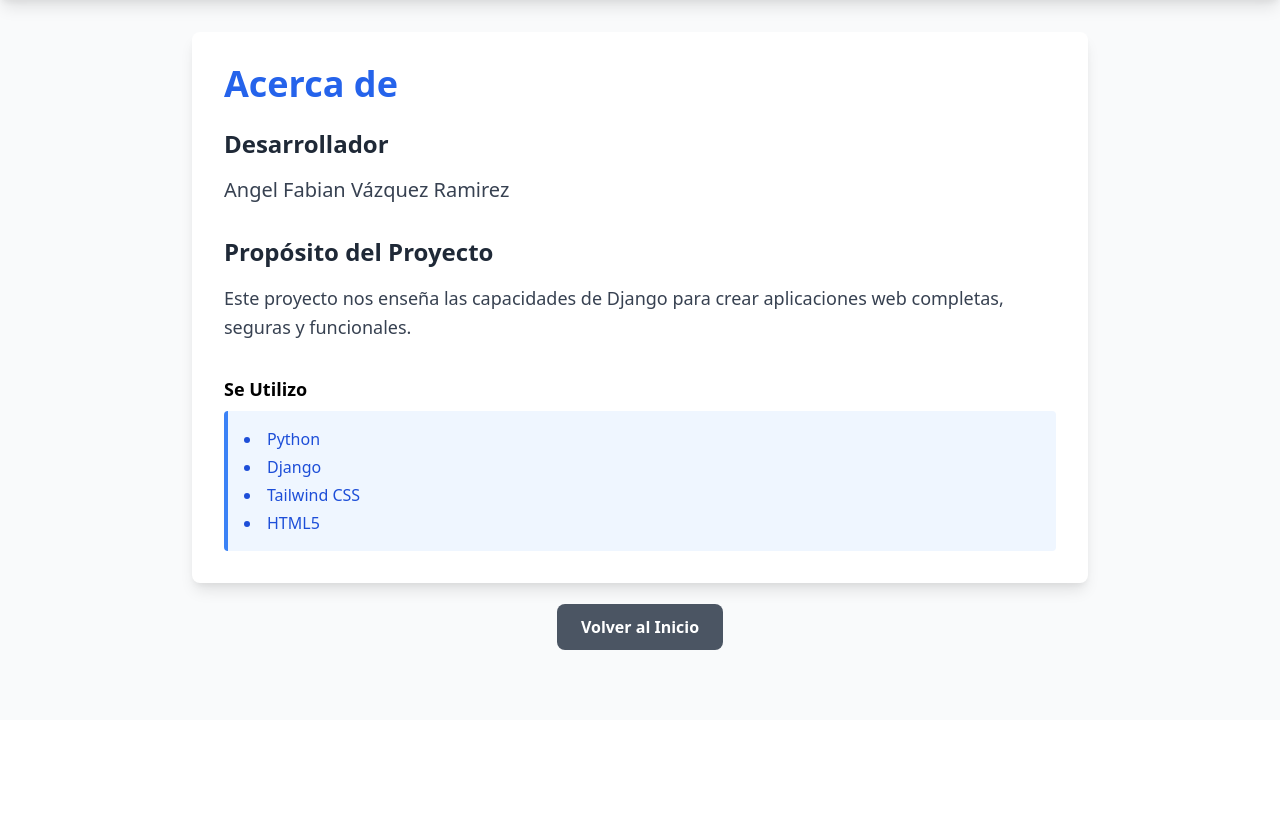
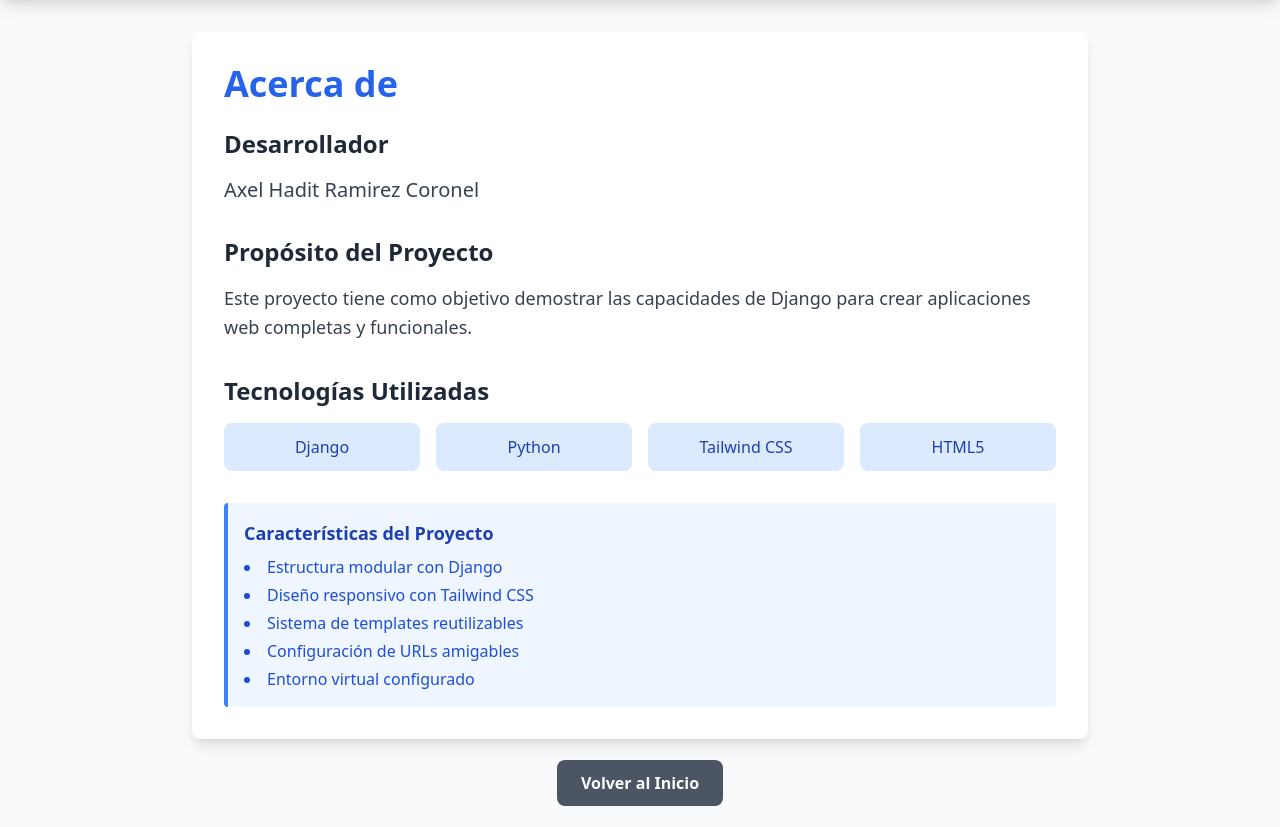
Before and after one commit to AxelRamirezC/mi-proyecto-django, a Django app: page /acerca/ in a window 1280 px wide. Shown: the part 80-907 px from the top of the page. Before the commit the page ends 730 px from the top, so only its background shows below. Run offline with Django 5.2, Linux system fonts and the light colour scheme.

Commit message:
Initial commit: Proyecto Django completo con vistas, templates y configuración

```diff
--- a/principal/templates/acerca.html
+++ b/principal/templates/acerca.html
@@ -1,3 +1,4 @@
+<!-- principal/templates/acerca.html -->
 {% extends 'base.html' %}
 
 {% block title %}{{ titulo }}{% endblock %}
@@ -17,13 +18,25 @@
             <p class="text-lg text-gray-700 leading-relaxed">{{ proposito }}</p>
         </div>
 
-        <h3 class="text-lg font-semibold text-black-800 mb-2">Se Utilizo</h3>
+        <div class="mb-8">
+            <h2 class="text-2xl font-semibold text-gray-800 mb-4">Tecnologías Utilizadas</h2>
+            <div class="grid grid-cols-2 md:grid-cols-4 gap-4">
+                {% for tecnologia in tecnologias %}
+                <div class="bg-blue-100 text-blue-800 py-3 px-4 rounded-lg text-center font-medium">
+                    {{ tecnologia }}
+                </div>
+                {% endfor %}
+            </div>
+        </div>
+
         <div class="bg-blue-50 border-l-4 border-blue-500 p-4 rounded">
+            <h3 class="text-lg font-semibold text-blue-800 mb-2">Características del Proyecto</h3>
             <ul class="list-disc list-inside text-blue-700 space-y-1">
-                <li>Python</li>
-                <li>Django</li>
-                <li>Tailwind CSS</li>
-                <li>HTML5</li>
+                <li>Estructura modular con Django</li>
+                <li>Diseño responsivo con Tailwind CSS</li>
+                <li>Sistema de templates reutilizables</li>
+                <li>Configuración de URLs amigables</li>
+                <li>Entorno virtual configurado</li>
             </ul>
         </div>
     </div>
--- a/principal/templates/base.html
+++ b/principal/templates/base.html
@@ -28,5 +28,6 @@
         {% endblock %}
     </main>
 
+
 </body>
 </html>
--- a/principal/views.py
+++ b/principal/views.py
@@ -1,16 +1,18 @@
+# principal/views.py
 from django.shortcuts import render
 
 def inicio(request):
     context = {
         'titulo': 'Bienvenido a mi proyecto Django',
-        'subtitulo': 'Este es tu primer template en Django 🎉'
+        'subtitulo': 'Este es el inicio de tu aplicación web'
     }
     return render(request, 'inicio.html', context)
 
 def acerca(request):
     context = {
         'titulo': 'Acerca de',
-        'nombre': 'Angel Fabian Vázquez Ramirez',
-        'proposito': 'Este proyecto nos enseña las capacidades de Django para crear aplicaciones web completas, seguras y funcionales.',
+        'nombre': 'Axel Hadit Ramirez Coronel',
+        'proposito': 'Este proyecto tiene como objetivo demostrar las capacidades de Django para crear aplicaciones web completas y funcionales.',
+        'tecnologias': ['Django', 'Python', 'Tailwind CSS', 'HTML5']
     }
     return render(request, 'acerca.html', context)
```
Also changed, not shown: principal/templates/inicio.html (+10 -8 lines), README.md.
